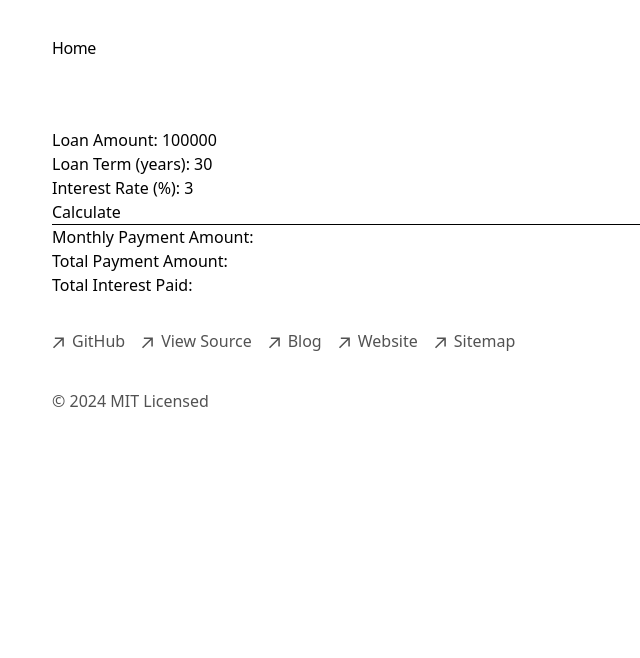
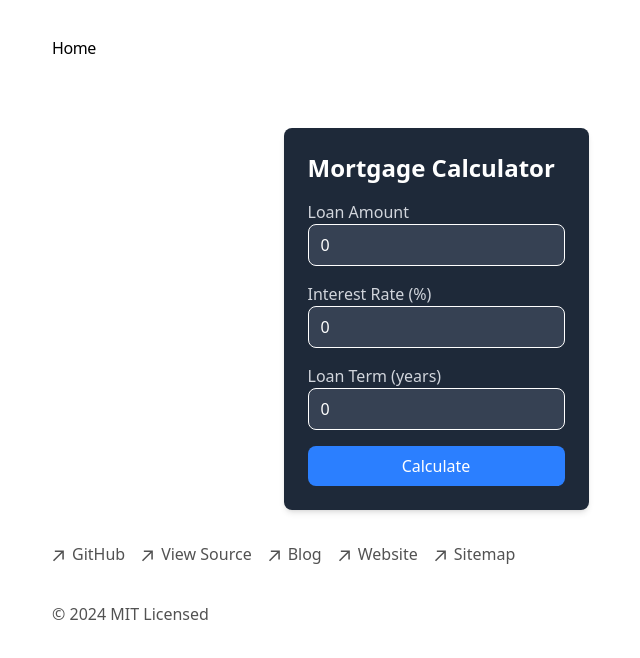
Before and after one commit to Scc33/portfolio, a Next.js app: page /mortgageCalc in a window 1280 px wide. Shown: the top 658 px of the page, without its empty margins (204-844 px from the left). Built offline with nearby package versions, Linux system fonts and the light colour scheme.

Commit message:
feat: Refactor mortgage calculator page
Refactor the mortgage calculator page to improve code organization and readability. Update the input fields and styling to enhance the user experience. Style using Tailwind atomics.

```diff
--- a/app/mortgageCalc/page.tsx
+++ b/app/mortgageCalc/page.tsx
@@ -3,98 +3,65 @@
 import { useState } from "react";
 
 const Page = () => {
-    const [monthlyPayment, setMonthlyPayment] = useState("");
-    const [totalPayment, setTotalPayment] = useState("");
-    const [totalInterest, setTotalInterest] = useState("");
+    const [loanAmount, setLoanAmount] = useState<number>(0);
+    const [interestRate, setInterestRate] = useState<number>(0);
+    const [loanTerm, setLoanTerm] = useState<number>(0);
+    const [monthlyPayment, setMonthlyPayment] = useState<string>("");
 
-    function onSubmit(event) {
-        event.preventDefault(); // Prevent page reload on form submission.
-
-        const data = new FormData(event.target);
-
-        // Get and convert input values.
-        const loanAmount = parseFloat(data.get("loan-amount"));
-        const monthlyInterestRate =
-            parseFloat(data.get("interest-rate")) / 100 / 12;
-        const loanTermInMonths = parseFloat(data.get("loan-term")) * 12;
-
-        // Calculate monthly mortgage payment.
-        const monthlyPaymentAmount =
-            (loanAmount * monthlyInterestRate) /
-            (1 - 1 / Math.pow(1 + monthlyInterestRate, loanTermInMonths));
-        const totalPayment = monthlyPaymentAmount * loanTermInMonths;
-
-        const currencyFormatter = new Intl.NumberFormat("en-US", {
-            style: "currency",
-            currency: "USD"
-        });
-
-        // Display monthly payment amount.
-        setMonthlyPayment(currencyFormatter.format(monthlyPaymentAmount));
-
-        // Display total payment amount.
-        setTotalPayment(currencyFormatter.format(totalPayment));
-
-        // Display total interest amount.
-        setTotalInterest(currencyFormatter.format(totalPayment - loanAmount));
-    }
+    const calculatePayment = () => {
+        const rate = interestRate / 100 / 12;
+        const n = loanTerm * 12;
+        const payment = (loanAmount * rate) / (1 - Math.pow(1 + rate, -n));
+        setMonthlyPayment(payment.toFixed(2));
+    };
 
     return (
-        <div className="mortgage-calculator">
-            <form className="mortgage-calculator-form" onSubmit={onSubmit}>
-                <div>
-                    <label>
-                        Loan Amount:{" "}
+        <div className="max-w-md mx-auto bg-gray-800 shadow-md rounded-lg p-6">
+            <h2 className="text-2xl font-bold mb-4 text-white">
+                Mortgage Calculator
+            </h2>
+            <div className="mb-4">
+                <label className="block text-gray-300">Loan Amount</label>
                 <input
                     type="number"
-                            name="loan-amount"
-                            defaultValue="100000"
-                            min="1"
-                            required
+                    className="w-full px-3 py-2 border rounded-lg bg-gray-700 text-white"
+                    value={loanAmount}
+                    onChange={(e) => setLoanAmount(parseFloat(e.target.value))}
                 />
-                    </label>
             </div>
-                <div>
-                    <label>
-                        Loan Term (years):{" "}
+            <div className="mb-4">
+                <label className="block text-gray-300">Interest Rate (%)</label>
                 <input
                     type="number"
-                            name="loan-term"
-                            defaultValue="30"
-                            min="1"
-                            required
+                    className="w-full px-3 py-2 border rounded-lg bg-gray-700 text-white"
+                    value={interestRate}
+                    onChange={(e) =>
+                        setInterestRate(parseFloat(e.target.value))
+                    }
                 />
-                    </label>
             </div>
-                <div>
-                    <label>
-                        Interest Rate (%):{" "}
+            <div className="mb-4">
+                <label className="block text-gray-300">Loan Term (years)</label>
                 <input
                     type="number"
-                            name="interest-rate"
-                            defaultValue="3"
-                            step="0.01"
-                            min="0.01"
-                            required
+                    className="w-full px-3 py-2 border rounded-lg bg-gray-700 text-white"
+                    value={loanTerm}
+                    onChange={(e) => setLoanTerm(parseFloat(e.target.value))}
                 />
-                    </label>
             </div>
-                <div>
-                    <button type="submit">Calculate</button>
+            <button
+                className="w-full bg-blue-500 text-white py-2 rounded-lg hover:bg-blue-600"
+                onClick={calculatePayment}
+            >
+                Calculate
+            </button>
+            {monthlyPayment && (
+                <div className="mt-4">
+                    <h3 className="text-lg font-bold text-white">
+                        Monthly Payment: ${monthlyPayment}
+                    </h3>
                 </div>
-            </form>
-            <hr />
-            <div aria-live="polite" className="mortgage-calculator-results">
-                <div>
-                    Monthly Payment Amount: <strong>{monthlyPayment}</strong>
-                </div>
-                <div>
-                    Total Payment Amount: <strong>{totalPayment}</strong>
-                </div>
-                <div>
-                    Total Interest Paid: <strong>{totalInterest}</strong>
-                </div>
-            </div>
+            )}
         </div>
     );
 };
```
Lines whose indentation alone changed are shown as unchanged.
